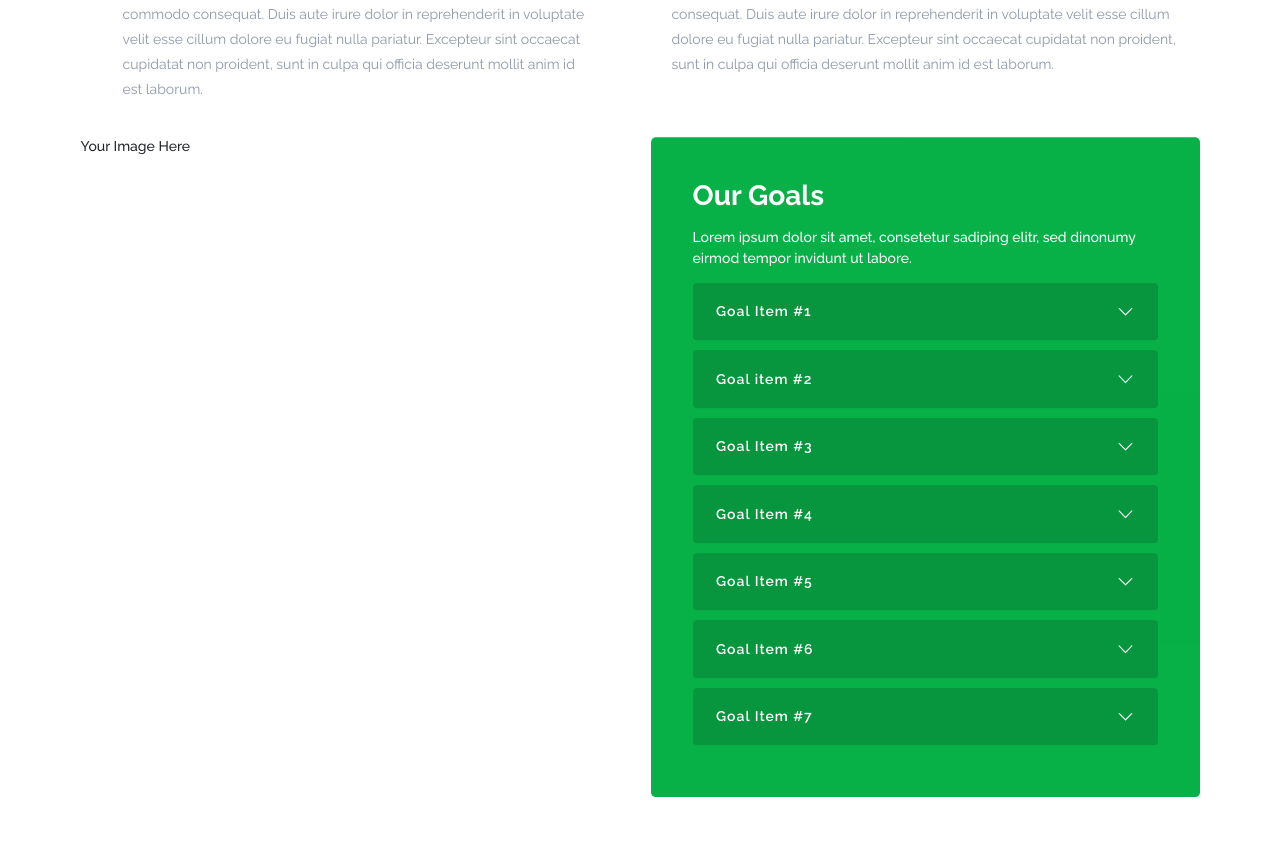
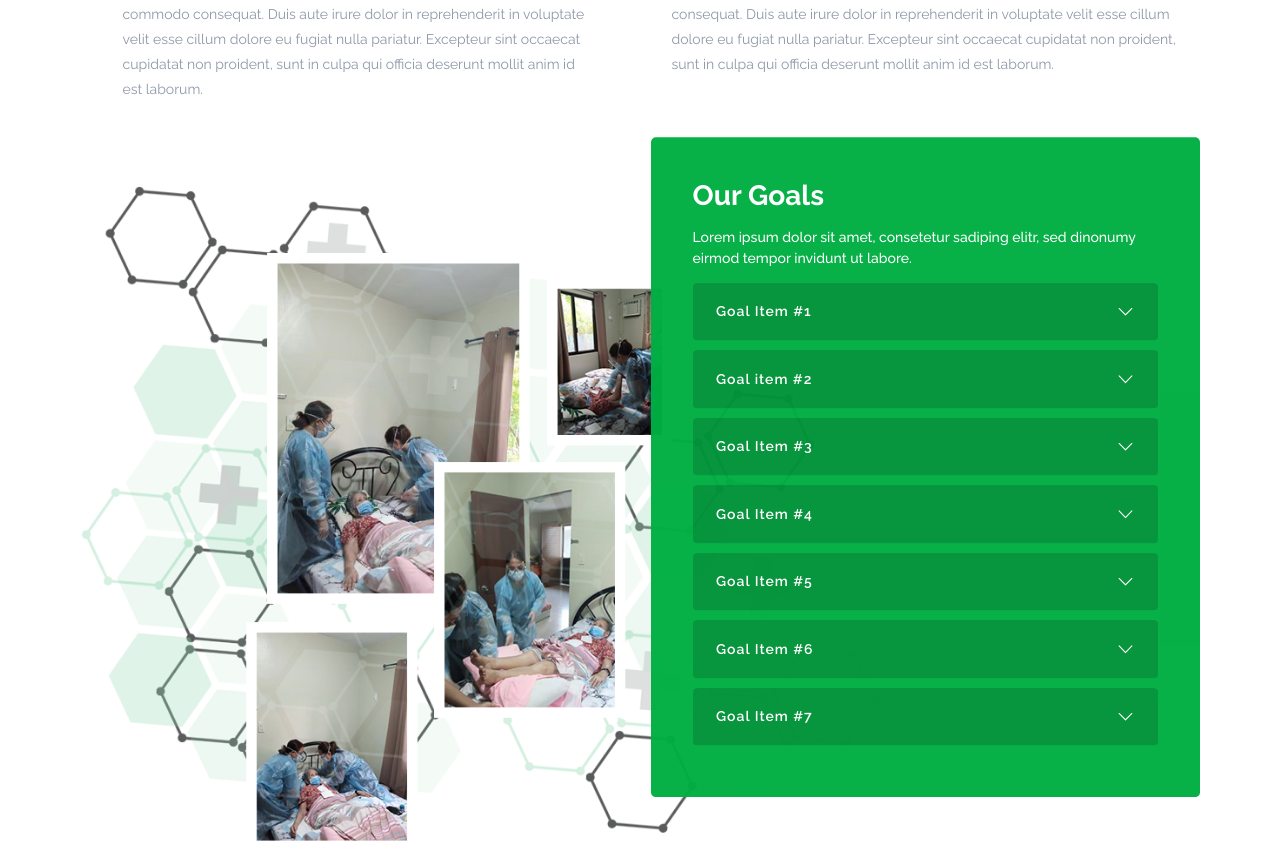
Before and after one commit to felcon2857/smh-website, a React (Create React App) app: page / in a window 1280 px wide. Shown: the part 1160-2003 px from the top of the page. Built offline with nearby package versions, Linux system fonts and the light colour scheme; a web font is replaced by a local one.

Commit message:
new update on image

```diff
--- a/src/pages/home.page.jsx
+++ b/src/pages/home.page.jsx
@@ -108,7 +108,9 @@ class HomePage extends React.Component {
             {/* goals */}
             <div className="row">
               <div className="col-lg-6">
-                <div className="image-container-legf">Your Image Here</div>
+                <div className="image-container-left">
+                  <img src="/assets/image-goal.png" alt="image-goal" />
+                </div>
               </div>
               <div className="col-lg-6">
                 <div className="card-item-colored px-5 py-5 fade-in-bottom">
--- a/src/styles/styles.css
+++ b/src/styles/styles.css
@@ -258,6 +258,10 @@
   font-size: 28px;
   font-weight: 700;
   color: #ffffff;
+}
+.image-container-left img {
+  width: 800px;
+  margin-top: 50px;
 }
 .img-icon {
   width: 105px;
```
Also changed, not shown: public/assets/image-goal.png (added).
